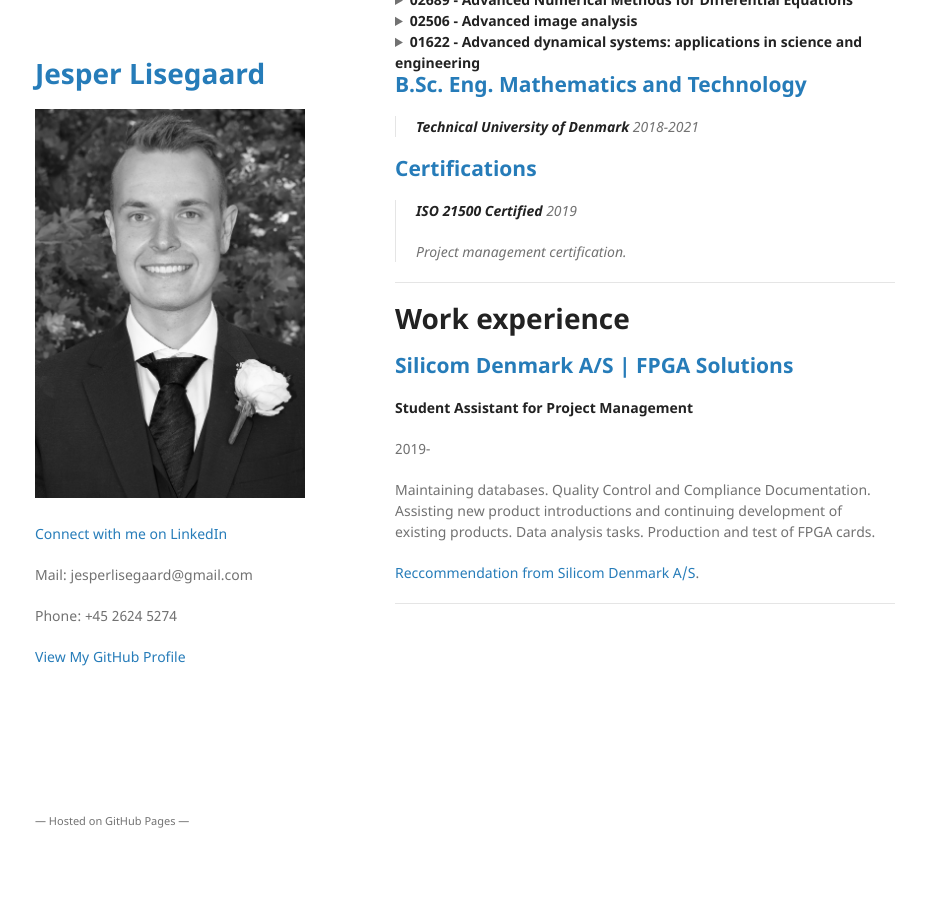
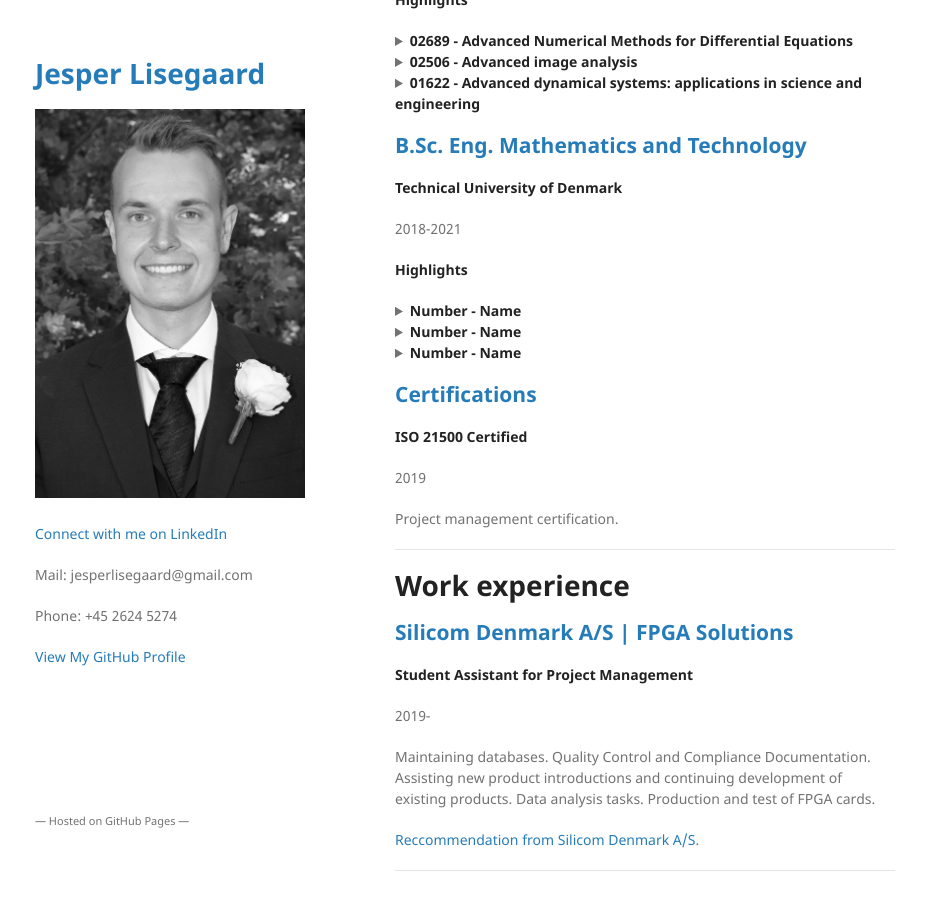
Before and after one commit to JLisegaard/jlisegaard.github.io, a Jekyll site: the page built from index.md, in a window 1280 px wide and 900 px high, scrolled down 876 px. Shown: the whole window, without its empty margins (175-1101 px from the left). Built offline with Jekyll 4.4.1, drawn with Linux system fonts in a browser that asks for light colours.

Commit message:
Update index.md

```diff
--- a/index.md
+++ b/index.md
@@ -27,6 +27,7 @@ As an intermediate result a [poster](./NSE_Poster_linear.html) on the work for t
 ## <a>M.Sc. Eng. Mathematical Modelling and Computation<a>
 
 **Technical University of Denmark**
+
 2021-2023
 
 Focus: Numerical Simulation of Differential Equations & Optimization Techniques.
@@ -52,20 +53,44 @@ Focus: Numerical Simulation of Differential Equations & Optimization Techniques.
 </details>
 
 
-
+<p>  </p>
 
 
 ## <a>B.Sc. Eng. Mathematics and Technology<a>
 
-> **Technical University of Denmark**
-> 2018-2021
+**Technical University of Denmark**
+
+2018-2021
+
+**Highlights**
+
+<details>
+  <summary><strong>Number - Name</strong></summary>
+  <p> Grade:  () </p>
+  <p>  </p>
+</details>
+
+<details>
+  <summary><strong>Number - Name</strong></summary>
+  <p> Grade:  () </p>
+  <p>  </p>
+</details>
+
+<details>
+  <summary><strong>Number - Name</strong></summary>
+  <p> Grade:  () </p>
+  <p>  </p>
+</details>
+
+<p>  </p>
 
 ## <a>Certifications <a>
 
-> **ISO 21500 Certified**
-> 2019
->
-> Project management certification.
+**ISO 21500 Certified**
+
+2019
+
+Project management certification.
 
 * * *
 
```
